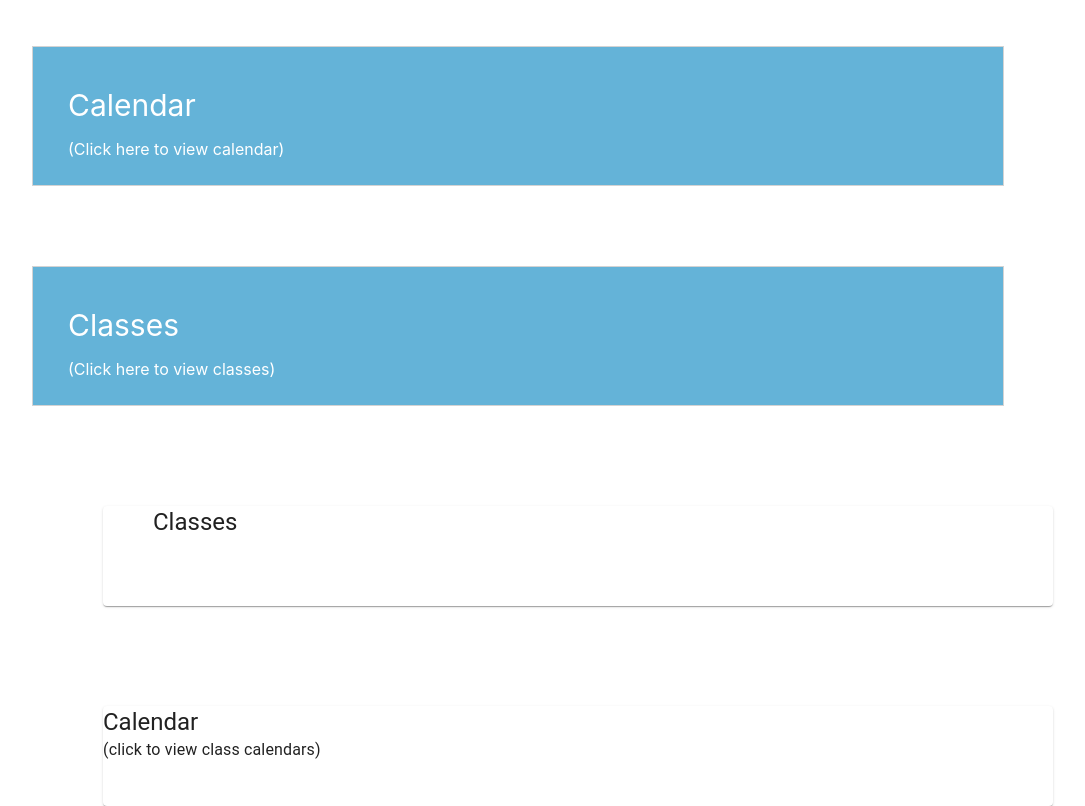
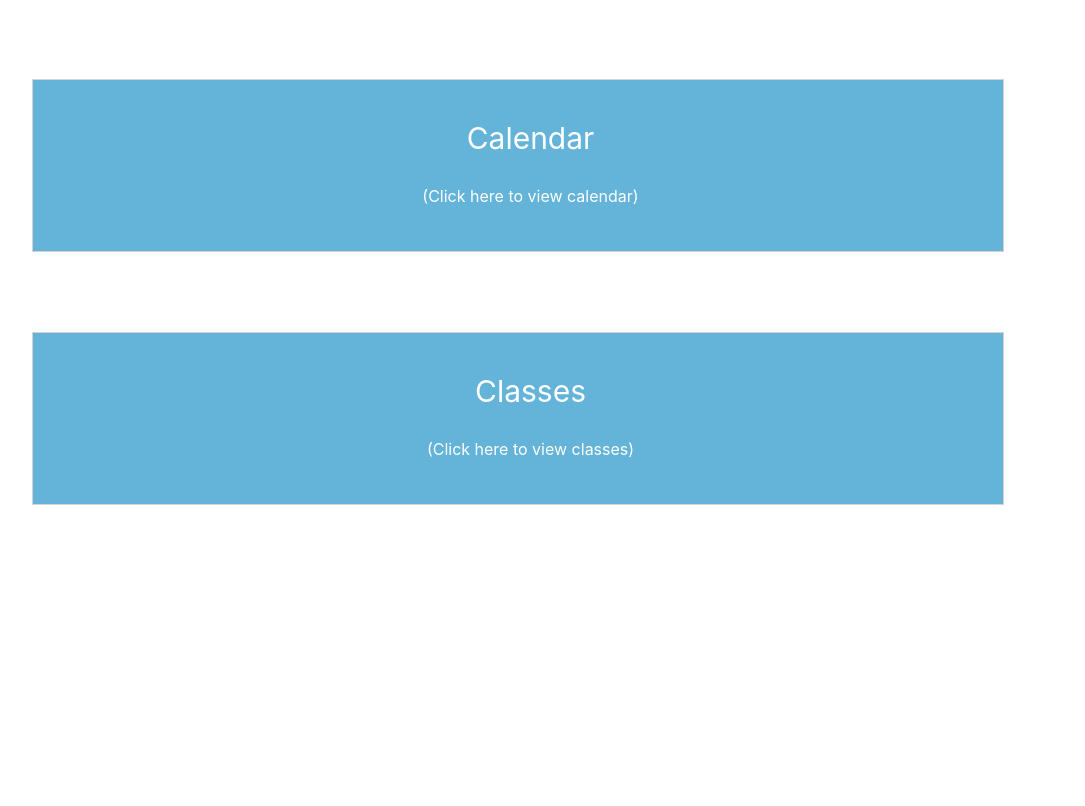
Before and after one commit to Chicago19/team-5, a React (Create React App) app in the folder frontend/my-app/: page /profilePage in a window 1280 px wide. Shown: the part 318-1124 px from the top of the page, without its empty margins (122-1207 px from the left). After the commit the page ends 923 px from the top, so only its background shows below. Built offline with nearby package versions, Linux system fonts and the light colour scheme.

Commit message:
aligning items
aligned text in boxes

```diff
--- a/frontend/my-app/src/profilePage.css
+++ b/frontend/my-app/src/profilePage.css
@@ -14,16 +14,17 @@
   background: #64b3d8;
 }
 .Classes {
-	align-items: center;
+	text-align: center;
 	color: white;
 	font-size: 30px;
 	margin-left: 25px;
-	margin-bottom: 0px;
 }
 .description {
+	text-align: center;
 	color: white;
-	padding: 0px;
+	margin-top: 0px;
 	margin-left: 25px;
+	margin-bottom: 35px;
 }
 .menuButton {
   marginRight: theme.spacing(2),
--- a/frontend/my-app/src/profilePage.js
+++ b/frontend/my-app/src/profilePage.js
@@ -26,9 +26,9 @@ class profilePage extends React.Component {
 	    }
 
 		return (
-			 <div className="Nav-Bar">
+			 <div className="Nav-Bar" style={{marginBottom: 100}}>
 		      <div className="root">
-			     <AppBar position="static" className="bar" style={{ background: 'lightgrey' }}>
+			     <AppBar position="static" className="bar" style={{ background: 'lightgrey'}}>
 			        <Toolbar>
 				        <img className="logo-full"
 				          src={require("./poder-full.png")}
@@ -56,22 +56,6 @@ class profilePage extends React.Component {
 			 		<p className="Classes"> Classes </p>
 			 		<p className="description"> (Click here to view classes) </p>
 			 	</div>
-		      <Paper className="papers" style={{marginTop: 100, height: 100, width:950, marginLeft: 225}}>
-		        <Typography variant="h5" component="h3" style={{marginLeft: 50}}>
-		          Classes
-		        </Typography>
-		        <Typography component="p" className="description">
-		          (click to view course page)
-		        </Typography>
-		      </Paper>
-		      <Paper className="papers" style={{marginTop: 100, height: 100, width:950, marginLeft: 225}}>
-		        <Typography variant="h5" component="h3">
-		          Calendar
-		        </Typography>
-		        <Typography component="p">
-		          (click to view class calendars)
-		        </Typography>
-		      </Paper>
 		    </div>
 		);
 	}
```
